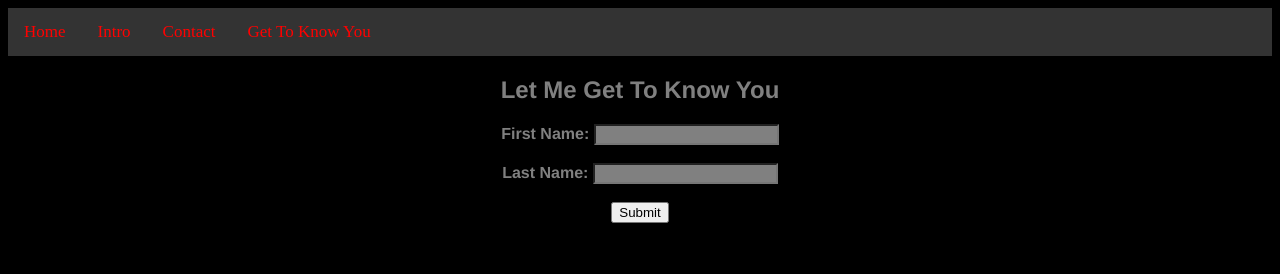
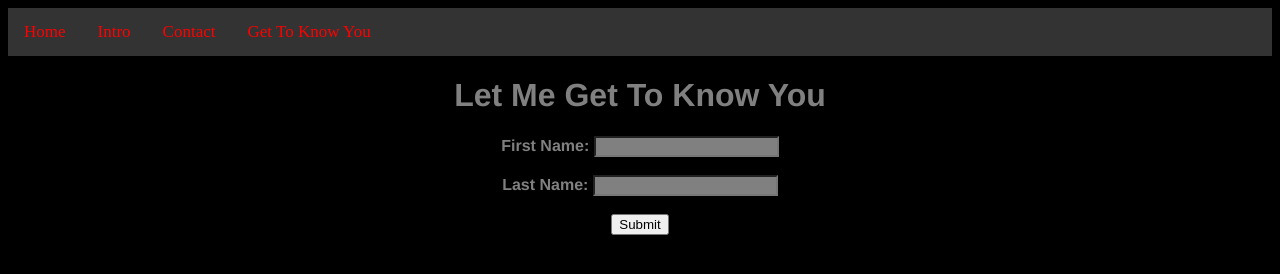
Before and after one commit to nicheagy/CSCN_315, a plain HTML site: page gettoknowyou.html in a window 1280 px wide. Drawn offline with Linux system fonts and the light colour scheme.

Commit message:
changed some of the headers in the new pages

```diff
--- a/gettoknowyou.html
+++ b/gettoknowyou.html
@@ -17,7 +17,7 @@
     </nav>
 
     <div class="gettoknowyou">
-        <h2>Let Me Get To Know You</h2>
+        <h1>Let Me Get To Know You</h1>
         <form action="/submit" method="post">
             <label for="first_name">First Name:</label>
             <input type="text" id="first_name" name="first_name"><br><br>
```
Also changed, not shown: contact.html (+1 -1 lines), introduction.html (+1 -0 lines).
